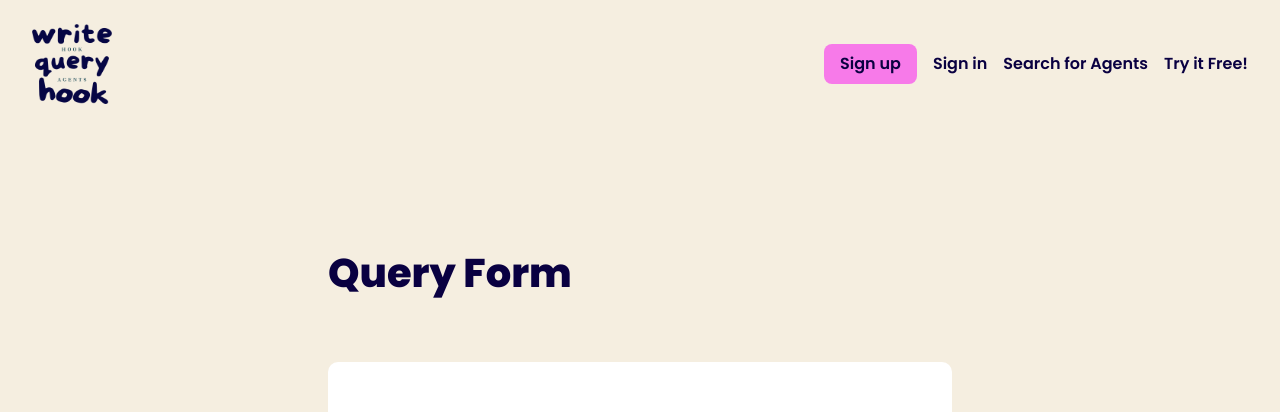
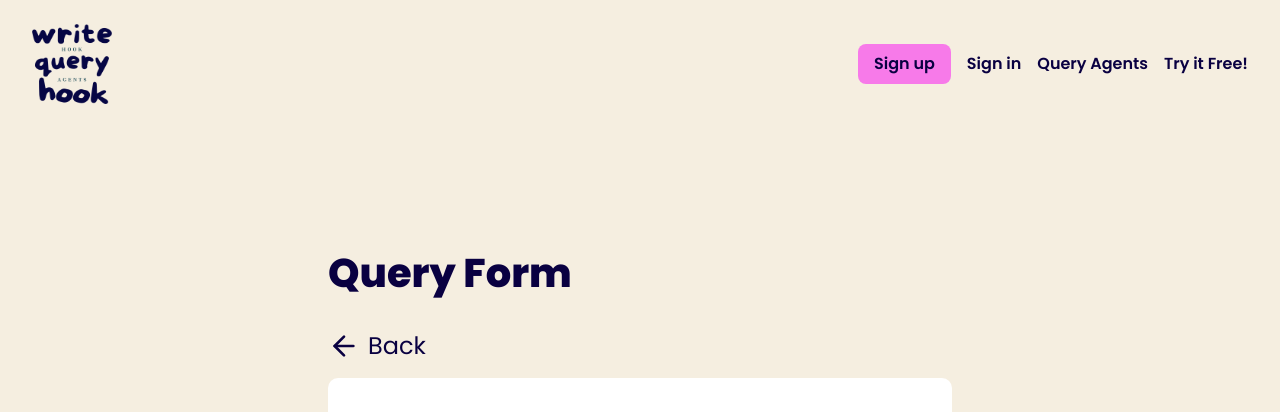
Before and after one commit to thefrankharvey/querybot_web_app, a Next.js app: page /query-form in a window 1280 px wide. Shown: the top 412 px of the page. Built offline with nearby package versions, Linux system fonts and the light colour scheme; no server answers.

Commit message:
Hides paywall when user is a subscriber adds success message and buttons

```diff
--- a/app/agent-matches/page.tsx
+++ b/app/agent-matches/page.tsx
@@ -9,6 +9,7 @@ import {
 } from "../context/agent-matches-context";
 import Link from "next/link";
 import { ArrowLeft } from "lucide-react";
+import { useAuth } from "@clerk/nextjs";
 
 declare global {
   interface Window {
@@ -18,6 +19,7 @@ declare global {
 }
 
 const AgentMatches = () => {
+  const { has } = useAuth();
   const matchesContext = useAgentMatches();
   const matches = matchesContext?.matches || [];
   const [showOverlay, setShowOverlay] = useState(false);
@@ -25,6 +27,8 @@ const AgentMatches = () => {
   const gridRef = useRef<HTMLDivElement>(null);
   const lastScrollY = useRef<number>(0);
   const targetScrollY = useRef<number | null>(null);
+  // NOTE: UPDATE WITH REAL PLAN WHEN READY
+  const hasProPlan = has?.({ plan: "slushwire_pro" });
 
   useEffect(() => {
     // Calculate the exact scroll position that shows half of the second row
@@ -192,7 +196,7 @@ const AgentMatches = () => {
       </div>
       <div
         className={`w-screen fixed bottom-0 left-0 right-0 h-[calc(40vh+200px)] pointer-events-none z-10 transition-transform duration-500 ${
-          showOverlay ? "translate-y-0" : "translate-y-full"
+          showOverlay && !hasProPlan ? "translate-y-0" : "translate-y-full"
         }`}
       >
         <div className="h-[100px] bg-gradient-to-b from-white/0 to-white"></div>
--- a/app/components/client-nav.tsx
+++ b/app/components/client-nav.tsx
@@ -73,7 +73,7 @@ const ClientNav = () => {
             href="/query-form"
             className="text-base font-semibold hover:text-accent transition-all duration-300"
           >
-            Search for Agents
+            Query Agents
           </Link>
           <a
             href="https://writequeryhook.com/slushwire/"
--- a/app/query-form/page.tsx
+++ b/app/query-form/page.tsx
@@ -1,7 +1,7 @@
 "use client";
 
 import React, { useCallback, useState } from "react";
-import { LoaderCircle } from "lucide-react";
+import { ArrowLeft, LoaderCircle } from "lucide-react";
 import { Button } from "../ui-primitives/button";
 import { Input } from "../ui-primitives/input";
 import {
@@ -23,6 +23,7 @@ import {
 import { useRouter } from "next/navigation";
 import { useMutation } from "@tanstack/react-query";
 import { useManuscriptProcessor } from "../hooks/use-manuscript-processor";
+import Link from "next/link";
 
 type FormState = {
   email: string;
@@ -262,12 +263,17 @@ const QueryForm = () => {
         </div>
       ) : (
         <>
-          <div className="w-full flex justify-start md:w-1/2 md:mx-auto mb-8">
-            <h1 className="text-4xl md:text-[40px] font-extrabold leading-tight">
+          <div className="w-full flex flex-col justify-start md:w-1/2 md:mx-auto">
+            <h1 className="text-4xl md:text-[40px] font-extrabold leading-tight mb-8">
               Query Form
             </h1>
+            <Link href="/" className="flex items-center gap-2">
+              <ArrowLeft className="w-8 h-8" />
+              <h2 className="text-2xl">Back</h2>
+            </Link>
           </div>
-          <div className="w-full flex justify-start md:w-1/2 md:mx-auto mb-8">
+
+          <div className="w-full flex justify-start md:w-1/2 md:mx-auto mb-4">
             {apiMessage && (
               <div className="text-red-500 text-base">{apiMessage}</div>
             )}
--- a/app/subscription/page.tsx
+++ b/app/subscription/page.tsx
@@ -1,11 +1,18 @@
 "use client";
 
-import { PricingTable } from "@clerk/nextjs";
+import { PricingTable, useAuth } from "@clerk/nextjs";
+import Link from "next/link";
+import { Button } from "../ui-primitives/button";
+import { getFromLocalStorage } from "../utils";
 
 export default function Subscription() {
+  const { has } = useAuth();
+  const hasProPlan = has?.({ plan: "slushwire_pro" });
+  const hasAgentMatches = getFromLocalStorage("agent_matches");
+
   return (
     <div className="pt-20 flex flex-col gap-4 items-center">
-      <div className="pt-20 pb-10 w-1/2 mx-auto text-left">
+      <div className="pt-20 pb-4 w-1/2 mx-auto text-left">
         <h1 className="text-[40px] font-extrabold leading-tight">
           Unlock Your Publishing Breakthrough
         </h1>
@@ -19,6 +26,29 @@ export default function Subscription() {
       <div className="w-1/2 mx-auto">
         <PricingTable />
       </div>
+
+      {hasProPlan && (
+        <div className="w-1/2 mx-auto flex flex-col items-center">
+          <p className="text-xl mt-4 mb-8 font-bold text-green-500 text-center">
+            Congrats, you&apos;re in! Check out your full agents search results
+            now!
+          </p>
+          <div className="flex gap-4">
+            <Link href="/query-form">
+              <Button className="cursor-pointer text-xl p-8 font-semibold">
+                QUERY AGENTS
+              </Button>
+            </Link>
+            {hasAgentMatches && hasAgentMatches.length > 0 && (
+              <Link href="/agent-matches">
+                <Button className="cursor-pointer text-xl p-8 font-semibold">
+                  SEE FULL AGENT RESULTS
+                </Button>
+              </Link>
+            )}
+          </div>
+        </div>
+      )}
     </div>
   );
 }
```
